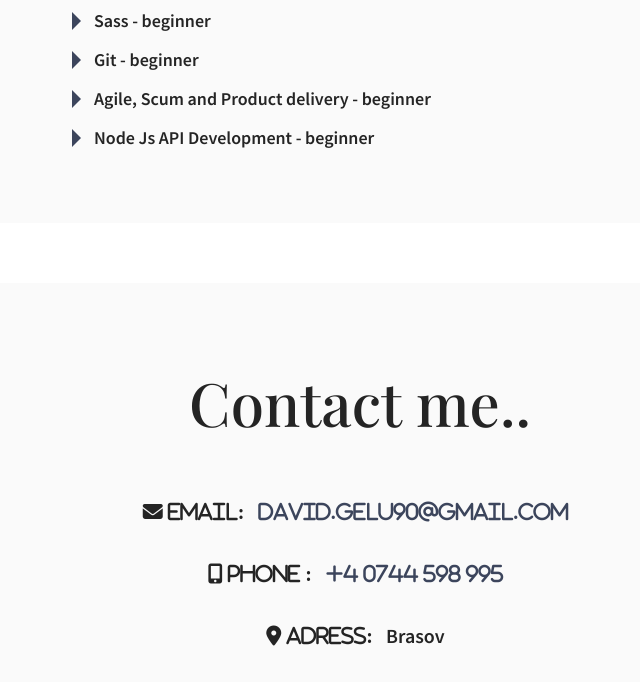
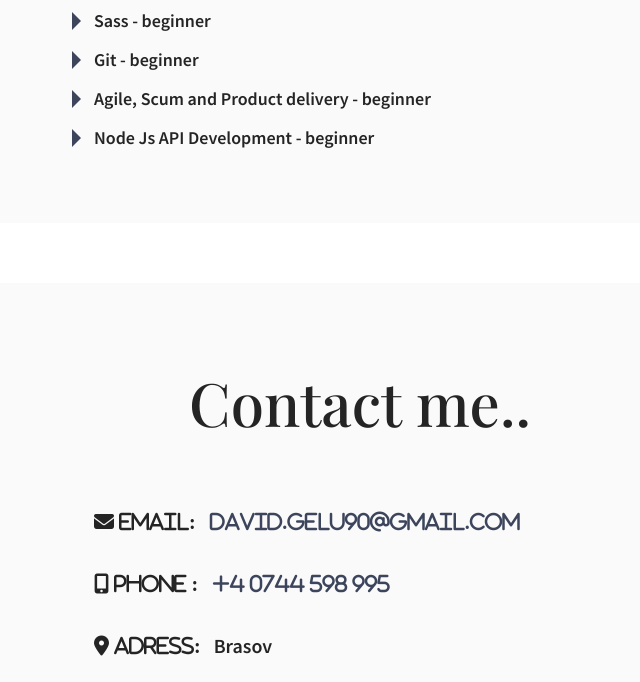
Before and after one commit to david-gelu/portfolio, a plain HTML site: page index.html in a window 1280 px wide. Shown: the part 6501-7183 px from the top of the page, without its empty margins (280-920 px from the left). Drawn offline with nearby package versions, Linux system fonts and the light colour scheme.

Commit message:
refactor:stylings

```diff
--- a/css/style.css
+++ b/css/style.css
@@ -499,20 +499,25 @@ main {
 	color: var(--text-color);
 	border-radius: 1.11rem;
 	display: flex;
-	justify-content: center;
-	align-items: center;
-	flex-direction: row;
+	align-items: flex-start;
+	flex-direction: column;
 	margin: 0 auto;
 	padding-top: 60px;
 	padding-bottom: 60px;
 }
+.contact h2 {
+	margin-inline: auto;
+	text-align: center;
+}
 .contact-form {
 	color: var(--text-color);
-	padding: 0.01rem 0.5rem;
+	padding: 0.01rem 3rem;
+	text-align: start;
 }
 .contact-form a {
 	color: var(--link-color);
 }
+
 .contact-info {
 	color: var(--text-color);
 	font-weight: 600;
--- a/index.html
+++ b/index.html
@@ -394,10 +394,10 @@
 	<!-- contact -->
 
 	<main class="contact" id="contact">
-		<div class="">
-			<h2>
-				Contact me..
-			</h2>
+		<h2>
+			Contact me..
+		</h2>
+		<div class="left">
 			<h4 class="contact-form">
 				<i class="fa fa-envelope" aria-hidden="true"> Email:<a class="contact-info"
 						href="mailto:david.gelu90@gmail.com">
@@ -411,10 +411,12 @@
 				<i class="fa fa-map-marker" aria-hidden="true"> Adress:</i> <span class="contact-info">Brasov</span>
 			</h4>
 			<h4 class="contact-form">
-				<a href="https://www.facebook.com/david.gf27" target="_blank"><i class="fa fa-facebook-square"
-						aria-hidden="true"></i></a>
-				<a href="https://www.linkedin.com/in/gelu-fanel-david/" target="_blank"><i class="fa fa-linkedin-square"
-						aria-hidden="true"></i></a>
+				<a href="https://www.facebook.com/david.gf27" target="_blank">
+					<i class="fa fa-facebook-square" aria-hidden="true"></i>
+				</a>
+				<a href="https://www.linkedin.com/in/gelu-fanel-david/" target="_blank">
+					<i class="fa fa-linkedin-square" aria-hidden="true"></i>
+				</a>
 			</h4>
 		</div>
 	</main>
```
Also changed, not shown: img/vue-big.jpg (deleted), img/vue-mic.jpg (deleted), img/vue2-big.jpg (deleted), img/vue2-mic.jpg (deleted), img/vue3-big.jpg (deleted), img/vue3-mic.jpg (deleted).
